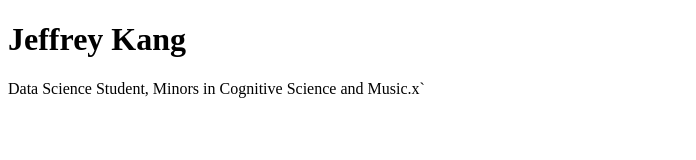
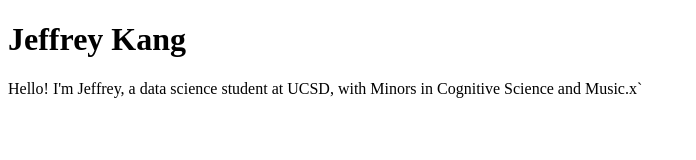
Before and after one commit to jeffreykang03/portfolio, a plain HTML site: page index.html in a window 1280 px wide. Shown: the whole page, without its empty margins (0-696 px from the left). Drawn offline with Linux system fonts and the light colour scheme.

Commit message:
trigger ghpages

```diff
--- a/index.html
+++ b/index.html
@@ -5,7 +5,7 @@
     <meta name="viewport" content="width=device-width, initial-scale=1.0">
     <title>Jeffrey Kang: Personal site and portfolio</title>
     <h1> Jeffrey Kang </h1>
-    <p> Data Science Student, Minors in Cognitive Science and Music.x`</p>
+    <p> Hello! I'm Jeffrey, a data science student at UCSD, with Minors in Cognitive Science and Music.x`</p>
 </head>
 <body>
 
```
